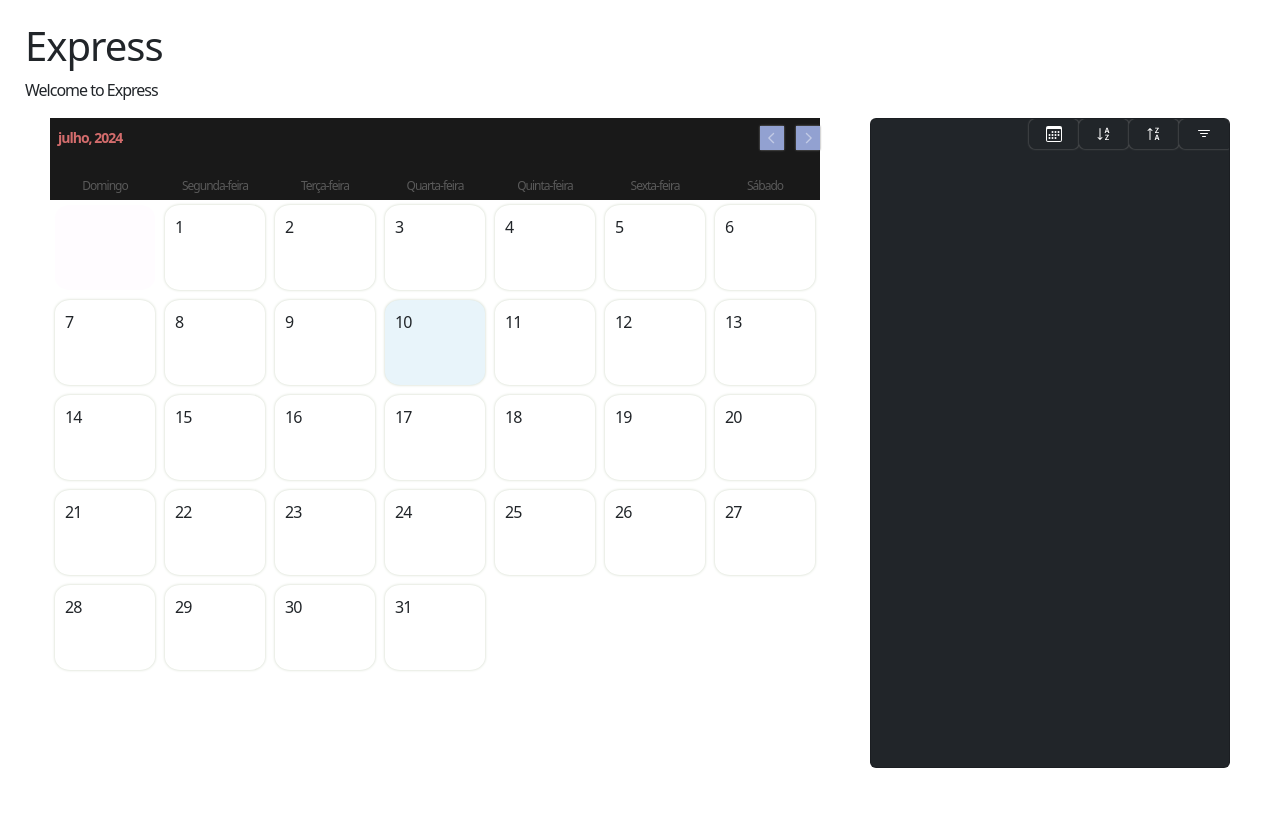
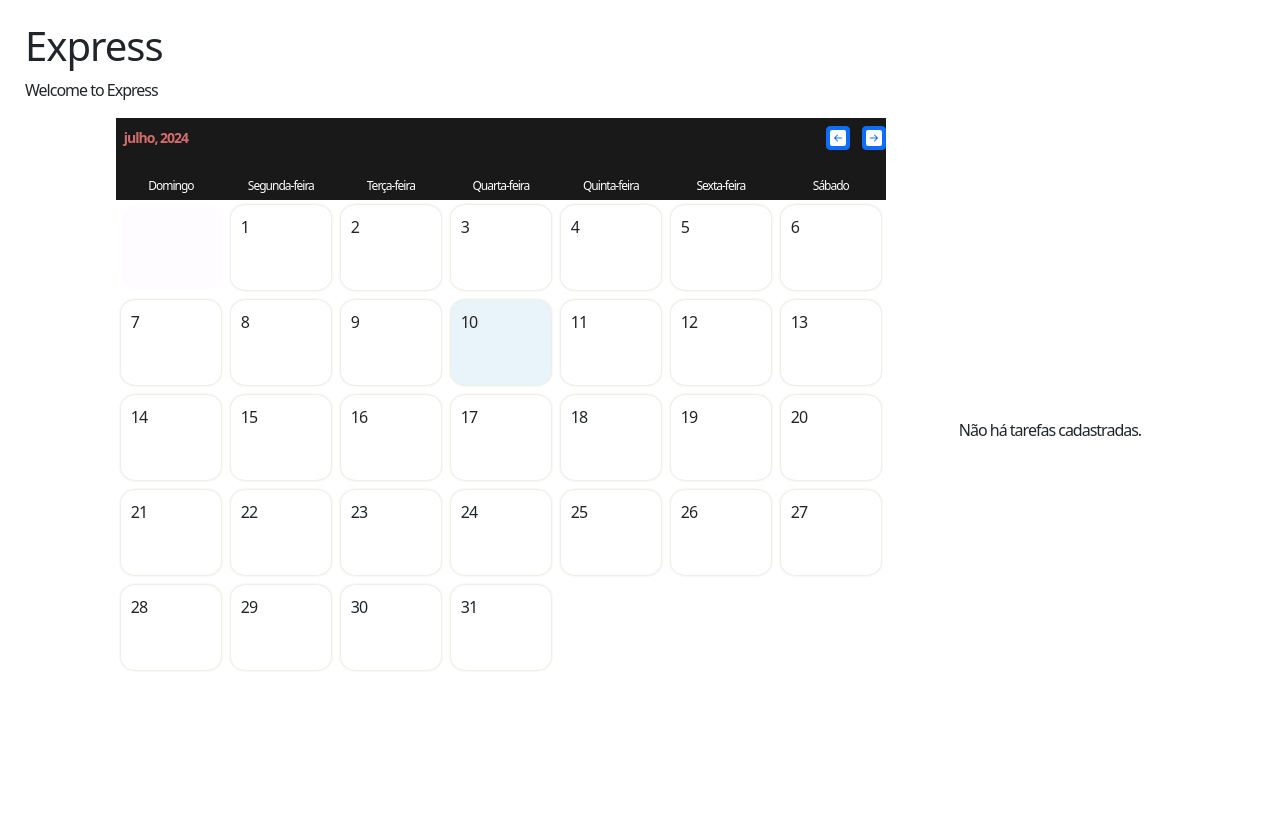
Before and after one commit to gu1lh3rm3s0rd1/TaskHub, a Node server app: page / in a window 1280 px wide. After the commit the page ends 671 px from the top, so only its background shows below. Run offline with Node 20, Linux system fonts and the light colour scheme; data that the repository does not hold is empty; some libraries are stand-ins or nearby versions.

Commit message:
updates layout/color/responsive

```diff
--- a/public/css/style.css
+++ b/public/css/style.css
@@ -54,6 +54,7 @@ button {
 
 #header button {
   background-color: var(--header-button);
+  display: contents;
 }
 
 #container {
@@ -73,6 +74,15 @@ button {
   padding: inherit;
   margin-left: 25px !important;
   margin-right: 25px !important;
+}
+
+.modal-suave .modal-content {
+  transition: opacity 0.5s ease-in-out;
+  opacity: 0; /* Inicia com o modal transparente */
+}
+
+.modal-suave.show .modal-content {
+  opacity: 1; /* Transição para opacidade total quando o modal é exibido */
 }
 
 #weekdays {
@@ -140,7 +150,7 @@ button {
 
   .centraliza {
     padding-bottom: 25px;
-    height: 700px;
+    height: 83vh;
   }
 
   .day {
--- a/views/components/calendario.ejs
+++ b/views/components/calendario.ejs
@@ -10,9 +10,8 @@
 
         <div class="btn btn-primary" style="user-select: none; transition: background 20ms ease-in; cursor: pointer; display: inline-flex; align-items: center; justify-content: center; flex-shrink: 0; border-radius: 4px; height: 24px; width: 24px; padding: 0px;" aria-label="Mês anterior">
           <button id="backButton">
-            <svg role="graphics-symbol" viewBox="0 0 16 16" style="width: 14px; height: 14px; display: block; fill: rgba(255, 255, 255, 0.445); flex-shrink: 0;" class="chevronLeft">
-              <path d="M3.61816 8.06445C3.61816 8.29688 3.70703 8.49512 3.8916 8.67285L9.22363 13.8887C9.36719 14.0391 9.55859 14.1143 9.77734 14.1143C10.2217 14.1143 10.5703 13.7725 10.5703 13.3213C10.5703 13.1025 10.4814 12.9043 10.3311 12.7539L5.52539 8.06445L10.3311 3.375C10.4814 3.21777 10.5703 3.01953 10.5703 2.80078C10.5703 2.35645 10.2217 2.01465 9.77734 2.01465C9.55859 2.01465 9.36719 2.08984 9.22363 2.24023L3.8916 7.45605C3.70703 7.63379 3.625 7.83203 3.61816 8.06445Z">
-              </path>
+            <svg xmlns="http://www.w3.org/2000/svg" width="16" height="16" fill="currentColor" class="bi bi-arrow-left-square-fill" viewBox="0 0 16 16">
+              <path d="M16 14a2 2 0 0 1-2 2H2a2 2 0 0 1-2-2V2a2 2 0 0 1 2-2h12a2 2 0 0 1 2 2zm-4.5-6.5H5.707l2.147-2.146a.5.5 0 1 0-.708-.708l-3 3a.5.5 0 0 0 0 .708l3 3a.5.5 0 0 0 .708-.708L5.707 8.5H11.5a.5.5 0 0 0 0-1"/>
             </svg>
           </button>
         </div>
@@ -23,22 +22,21 @@
 
         <div class="btn btn-primary" style="user-select: none; transition: background 20ms ease-in; cursor: pointer; display: inline-flex; align-items: center; justify-content: center; flex-shrink: 0; border-radius: 4px; height: 24px; width: 24px; padding: 0px;" aria-label="Próximo mês">
           <button id="nextButton">
-            <svg role="graphics-symbol" viewBox="0 0 16 16" style="width: 14px; height: 14px; display: block; fill: rgba(255, 255, 255, 0.445); flex-shrink: 0;" class="chevronRight">
-              <path d="M12.375 8.06445C12.375 7.83203 12.2861 7.63379 12.1084 7.45605L6.77637 2.24023C6.62598 2.08984 6.44141 2.01465 6.22266 2.01465C5.77832 2.01465 5.42285 2.35645 5.42285 2.80078C5.42285 3.01953 5.51172 3.21777 5.66211 3.375L10.4746 8.06445L5.66211 12.7539C5.51855 12.9043 5.42285 13.1025 5.42285 13.3213C5.42285 13.7725 5.77832 14.1143 6.22266 14.1143C6.44141 14.1143 6.62598 14.0391 6.77637 13.8887L12.1084 8.67285C12.293 8.49512 12.375 8.29688 12.375 8.06445Z">
-              </path>
+            <svg xmlns="http://www.w3.org/2000/svg" width="16" height="16" fill="currentColor" class="bi bi-arrow-right-square-fill" viewBox="0 0 16 16">
+              <path d="M0 14a2 2 0 0 0 2 2h12a2 2 0 0 0 2-2V2a2 2 0 0 0-2-2H2a2 2 0 0 0-2 2zm4.5-6.5h5.793L8.146 5.354a.5.5 0 1 1 .708-.708l3 3a.5.5 0 0 1 0 .708l-3 3a.5.5 0 0 1-.708-.708L10.293 8.5H4.5a.5.5 0 0 1 0-1"/>
             </svg>
           </button>
         </div>
       </div>
 
       <div id="weekdays" style="display: flex; align-items: center;">
-        <div style="flex-grow: 1; flex-basis: 0px; text-align: center; font-size: 12px; height: 24px; color: rgba(255, 255, 255, 0.283);">Domingo</div>
-        <div style="flex-grow: 1; flex-basis: 0px; text-align: center; font-size: 12px; height: 24px; color: rgba(255, 255, 255, 0.283);">Segunda-feira</div>
-        <div style="flex-grow: 1; flex-basis: 0px; text-align: center; font-size: 12px; height: 24px; color: rgba(255, 255, 255, 0.283);">Terça-feira</div>
-        <div style="flex-grow: 1; flex-basis: 0px; text-align: center; font-size: 12px; height: 24px; color: rgba(255, 255, 255, 0.283);">Quarta-feira</div>
-        <div style="flex-grow: 1; flex-basis: 0px; text-align: center; font-size: 12px; height: 24px; color: rgba(255, 255, 255, 0.283);">Quinta-feira</div>
-        <div style="flex-grow: 1; flex-basis: 0px; text-align: center; font-size: 12px; height: 24px; color: rgba(255, 255, 255, 0.283);">Sexta-feira</div>
-        <div style="flex-grow: 1; flex-basis: 0px; text-align: center; font-size: 12px; height: 24px; color: rgba(255, 255, 255, 0.283);">Sábado</div>
+        <div style="flex-grow: 1; flex-basis: 0px; text-align: center; font-size: 12px; height: 24px; color: white;">Domingo</div>
+        <div style="flex-grow: 1; flex-basis: 0px; text-align: center; font-size: 12px; height: 24px; color: white;">Segunda-feira</div>
+        <div style="flex-grow: 1; flex-basis: 0px; text-align: center; font-size: 12px; height: 24px; color: white;">Terça-feira</div>
+        <div style="flex-grow: 1; flex-basis: 0px; text-align: center; font-size: 12px; height: 24px; color: white;">Quarta-feira</div>
+        <div style="flex-grow: 1; flex-basis: 0px; text-align: center; font-size: 12px; height: 24px; color: white;">Quinta-feira</div>
+        <div style="flex-grow: 1; flex-basis: 0px; text-align: center; font-size: 12px; height: 24px; color: white;">Sexta-feira</div>
+        <div style="flex-grow: 1; flex-basis: 0px; text-align: center; font-size: 12px; height: 24px; color: white;">Sábado</div>
       </div>
     </div>
   </div>
--- a/views/components/modal/modalCriar.ejs
+++ b/views/components/modal/modalCriar.ejs
@@ -1,5 +1,5 @@
   <!-- Modal Inserção -->
-  <div class="modal fade" id="myModal" tabindex="-1" role="dialog" aria-labelledby="modalLabel" aria-hidden="true">
+  <div class="modal fade modal-suave" id="myModal" tabindex="-1" role="dialog" aria-labelledby="modalLabel" aria-hidden="true">
     <div class="modal-dialog" role="document">
       <div class="modal-content">
         <form action="save" method="POST">
--- a/views/index.ejs
+++ b/views/index.ejs
@@ -32,7 +32,13 @@
 
     <%- include('components/calendario.ejs') %>
 
-    <%- include('components/lista.ejs') %>
+    <% if (tarefas && tarefas.length > 0) { %>
+      <%- include('components/lista.ejs') %>
+    <% } else { %>
+      <div class="d-flex justify-content-center align-items-center p-5">
+        <p>Não há tarefas cadastradas.</p>
+      </div>
+    <% } %>
 
   </div>
 
```
Also changed, not shown: public/js/scripts.js (+31 -31 lines).
